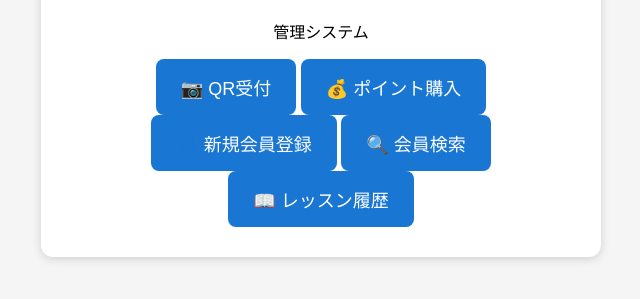
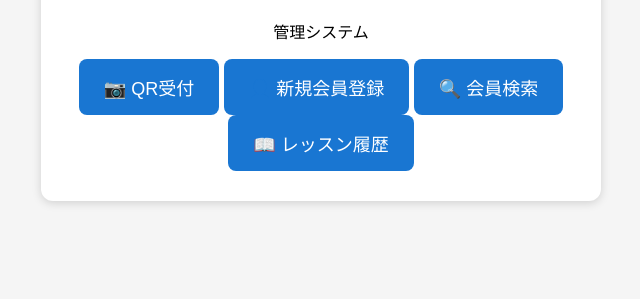
Before and after one commit to nikeartlife-source/nikeal-qr, a plain HTML site: page index.html in a window 1280 px wide. Shown: the part 121-420 px from the top of the page, without its empty margins (319-959 px from the left). Drawn offline with Linux system fonts and the light colour scheme.

Commit message:
Update index.html

```diff
--- a/index.html
+++ b/index.html
@@ -28,12 +28,6 @@
 
     </button>
 
-    <button onclick="location.href='points.html'">
-
-      💰 ポイント購入
-
-    </button>
-
     <button onclick="location.href='member.html'">
 
       👤 新規会員登録
```
